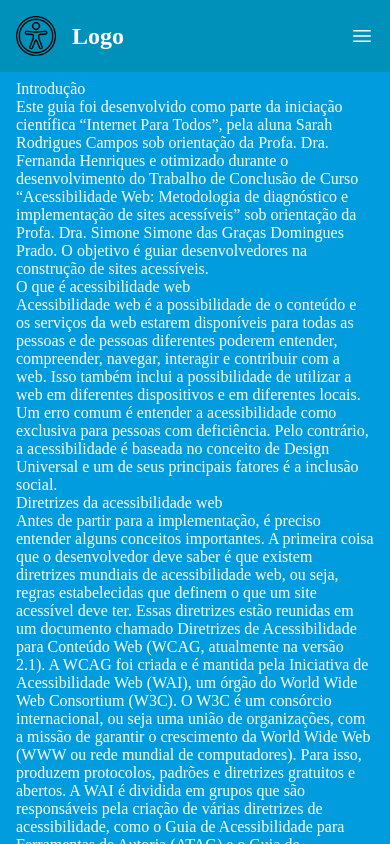
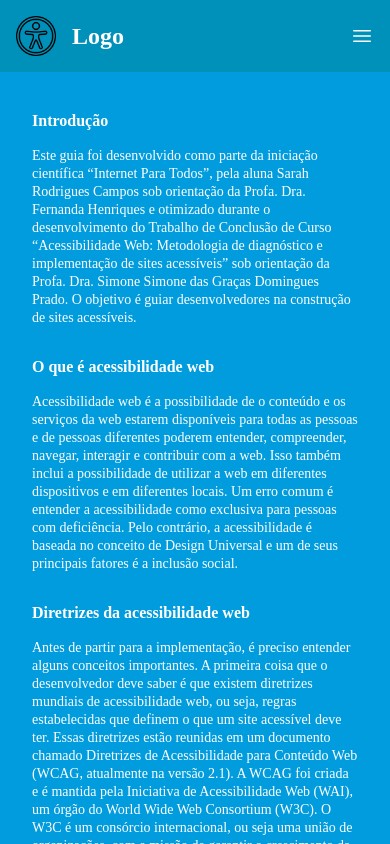
Before and after one commit to suzysouto/acessibilidade--landing-page, a Next.js app: page / in a window 390 px wide. Shown: the top 844 px of the page. Built offline with nearby package versions, Linux system fonts and the light colour scheme.

Commit message:
few adjustments on text desktop and mobile

```diff
--- a/src/components/pages/ContentPage/Introduction/styles.ts
+++ b/src/components/pages/ContentPage/Introduction/styles.ts
@@ -1,7 +1,34 @@
 import styled from '@emotion/styled'
 
-export const Content = styled.div``
+const small = 769
 
-export const Title = styled.p``
+export const Content = styled.div`
+  display: flex;
+  flex-direction: column;
+  margin: 0 1rem;
 
-export const ContentText = styled.span``
+  @media (min-width: ${small}px) {
+    flex-direction: row;
+    margin: 0;
+  }
+`
+
+export const Title = styled.p`
+  font-size: 1rem;
+  font-weight: 700;
+  margin: 2rem 0 1rem;
+
+  @media (min-width: ${small}px) {
+    font-size: 2rem;
+    font-weight: 700;
+    margin: 2rem 0 1rem;
+  }
+`
+
+export const ContentText = styled.span`
+  font-size: 0.875rem;
+
+  @media (min-width: ${small}px) {
+    font-size: 1rem;
+  }
+`
--- a/src/components/pages/ContentPage/styles.ts
+++ b/src/components/pages/ContentPage/styles.ts
@@ -2,12 +2,11 @@ import styled from '@emotion/styled'
 
 const backgroundColor = '#009CDE'
 const invertedText = '#FFFFFF'
+const small = 769
 
 export const Content = styled.div`
   background-color: ${backgroundColor};
   color: ${invertedText};
   width: 100%;
-  padding: 5rem 0;
-  /* position: absolute;
-  left: 0; */
+  padding: 5rem 0 3rem;
 `
--- a/src/pages/index.tsx
+++ b/src/pages/index.tsx
@@ -12,7 +12,7 @@ const Home = () => {
       <Page>
         <Header text={'Logo'} />
         <ContentPage />
-        <Footer text={'Powered and made by Suzane e Álvaro'} />
+        <Footer text={'Desenvolvido por Suzane'} />
       </Page>
     </>
   )
```
